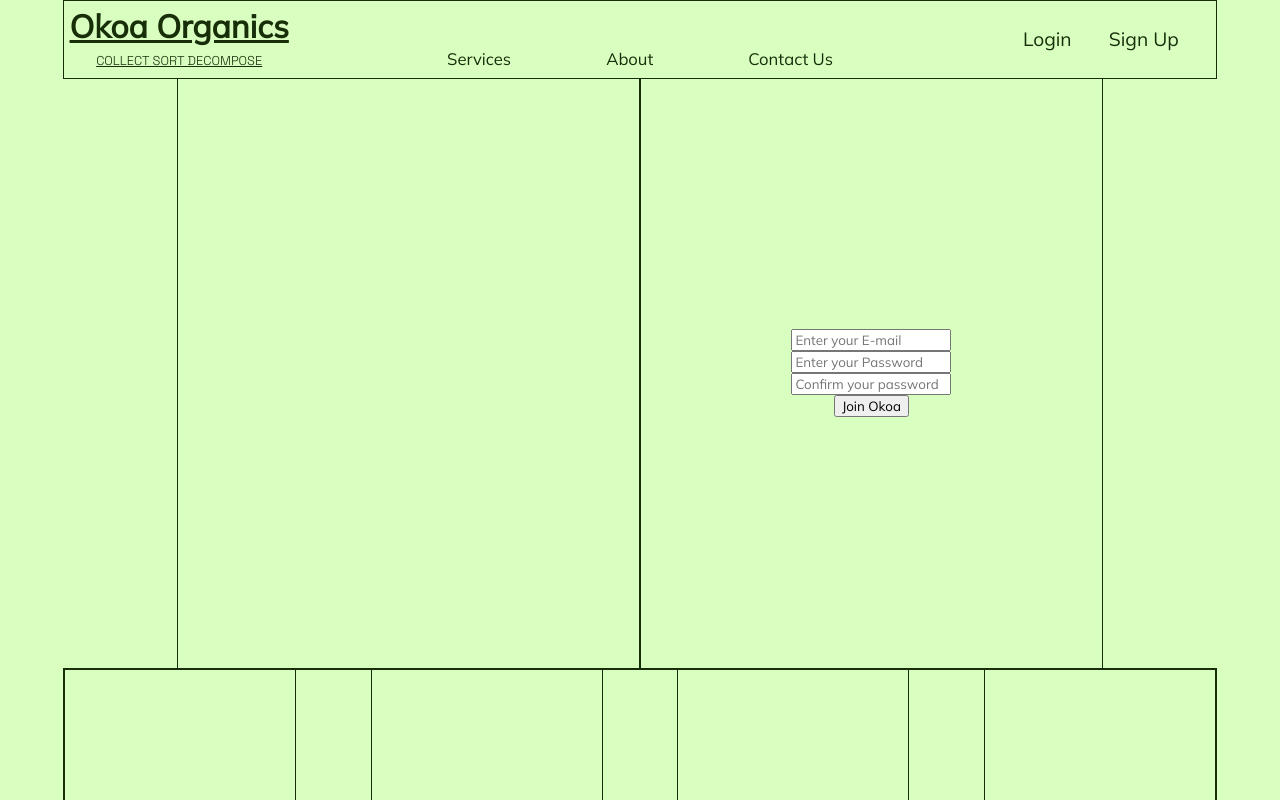
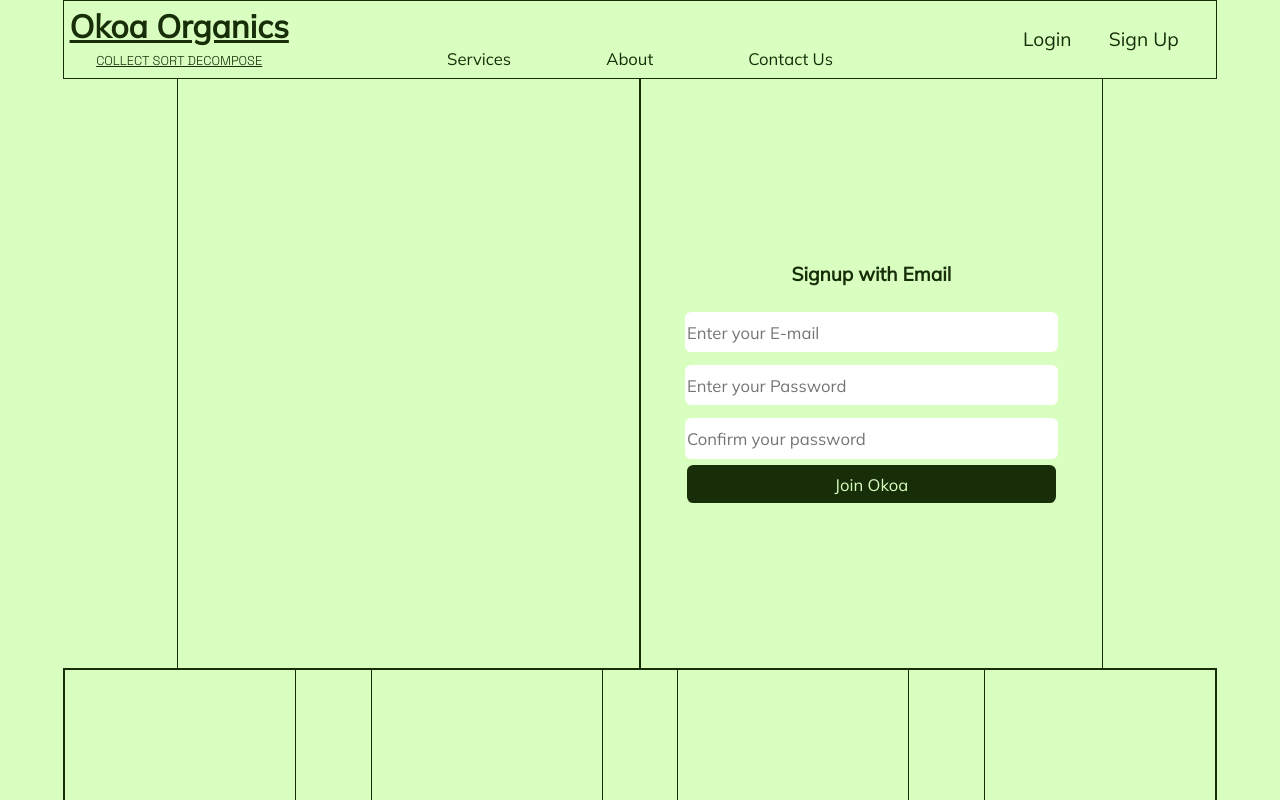
Before and after one commit to Kilimo-Africa/okoa_waste, a React (Create React App) app: page /signup/email in a window 1280 px wide. Shown: the top 800 px of the page. Built offline with nearby package versions, Linux system fonts and the light colour scheme.

Commit message:
add styling for email signup page

```diff
--- a/src/pages/auth/auth.css
+++ b/src/pages/auth/auth.css
@@ -15,8 +15,7 @@
   justify-content: center;
 }
 
-
-.form-main>* {
+.form-main > * {
   border: thin solid #172e08;
   width: 40%;
   height: 100%;
@@ -24,7 +23,6 @@
   flex-direction: column;
   align-items: center;
   justify-content: center;
-
 }
 
 /* .form-image {}
@@ -34,8 +32,8 @@
 .form-container-items {
   width: 80%;
   height: 7%;
-  margin-top: .5vw;
-  margin-bottom: .5vw;
+  margin-top: 0.5vw;
+  margin-bottom: 0.5vw;
   display: flex;
   flex-direction: row;
   align-items: center;
@@ -43,10 +41,10 @@
   font-size: 1.3vw;
   text-decoration: none;
   color: #172e08;
-  border-radius: .5vw;
+  border-radius: 0.5vw;
 }
 
-#started-email{
+#started-email {
   background-color: #172e08;
   color: #d8ffc0;
 }
@@ -67,7 +65,6 @@
 #google-signup:hover {
   background-color: #357ae8;
 }
-
 
 #facebook-signup {
   justify-content: space-evenly;
@@ -93,15 +90,53 @@
   border: none;
   font-size: 1.3vw;
   cursor: pointer;
-  }
+}
 
-  #apple-signup img {
+#apple-signup img {
   height: 70%;
   /* margin-right: 10px; */
-  }
+}
 
-  #apple-signup:hover {
+#apple-signup:hover {
   background-color: #f2f2f2;
-  }
+}
 
 /* SIGNUP WITH EMAIL PAGE */
+
+.email-inputs {
+  margin-top: 0.5vw;
+  margin-bottom: 0.5vw;
+  font-size: 1.3vw;
+  width: 80%;
+  height: 3vw;
+  border-radius: 0.5vw;
+  border: none;
+
+}
+
+.form-container h3{
+  font-size: 1.5vw;
+}
+.form-container input{
+  display: flex;
+  flex-direction: column;
+  align-items: center;
+  justify-content: center;
+}
+
+input:focus{
+  outline: none;
+}
+.email-input-submit{
+  width: 80%;
+  height: 3vw;
+  background-color: #172e08;
+  color: #d8ffc0;
+  font-size: 1.3vw;
+  border: none;
+  border-radius: .5vw;
+  display: flex;
+  flex-direction: column;
+  align-items: center;
+  justify-content: center;
+}
--- a/src/pages/auth/email.js
+++ b/src/pages/auth/email.js
@@ -5,6 +5,7 @@ export default function SignupEmail() {
     <main className="form-main">
       <div className="form-image"></div>
       <div className="form-container">
+      <h3>Signup with Email</h3>
         <input
           type="text"
           placeholder="Enter your E-mail"
```
